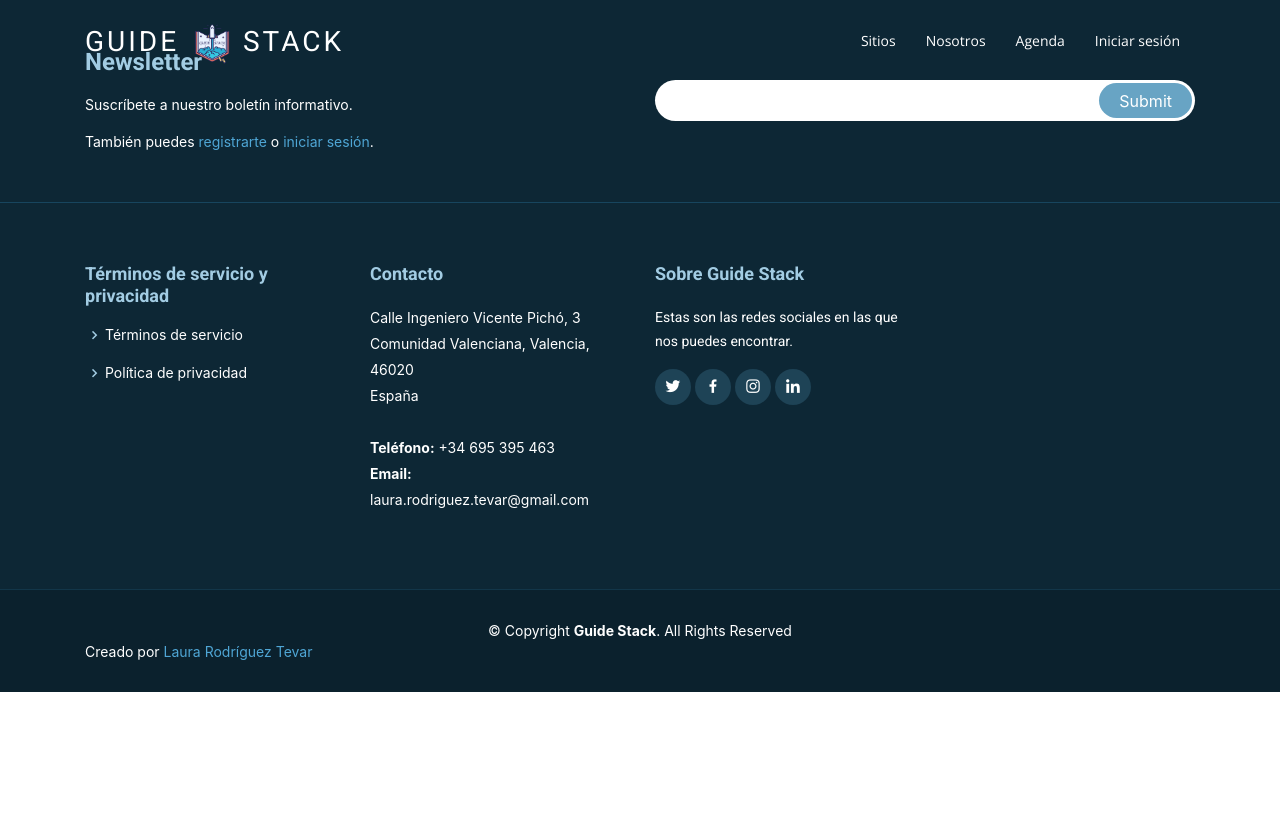
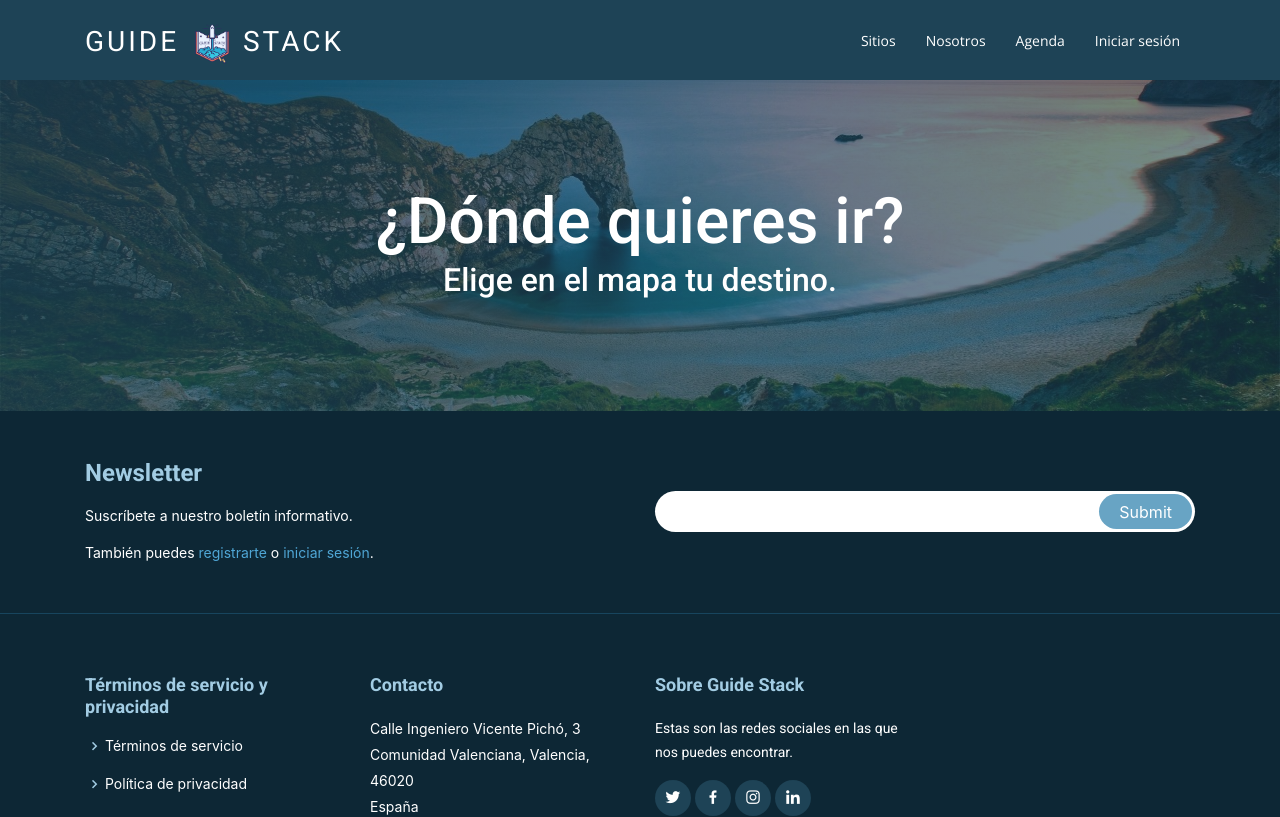
Before and after one commit to lrodrigueztevar/GuideStack, a React (Create React App) app in the folder guidestack/: page /sitios in a window 1280 px wide. Shown: the top 817 px of the page. Built offline with nearby package versions, Linux system fonts and the light colour scheme.

Commit message:
updated sitios page

```diff
--- a/guidestack/public/assets/css/style.css
+++ b/guidestack/public/assets/css/style.css
@@ -2362,3 +2362,30 @@ section {
 .objetivos {
   padding-bottom: 5%;
 }
+.sobre-nosotros {
+  padding-bottom: 3%;
+}
+.masthead {
+  position: relative;
+  overflow: hidden;
+  padding-top: calc(7rem + 72px);
+  padding-bottom: 7rem;
+  background: linear-gradient(to right, rgba(30, 67, 86, 0.8), rgba(30, 67, 86, 0.6)), url("../img/hero-bg.jpg") center top no-repeat;
+  background-repeat: no-repeat;
+  background-position: center center;
+  background-attachment: scroll;
+  background-size: cover;
+}
+
+.masthead .masthead-content {
+  z-index: 1;
+  position: relative;
+}
+
+.masthead .masthead-content .masthead-heading {
+  font-size: 4rem;
+}
+
+.masthead .masthead-content .masthead-subheading {
+  font-size: 2rem;
+}
--- a/guidestack/src/Components/Pages/nosotros.js
+++ b/guidestack/src/Components/Pages/nosotros.js
@@ -11,7 +11,7 @@ class Nosotros extends Component {
                 {/* ======= Why Us Section ======= */}
                 <section className="why-us section-bg" data-aos="fade-up" date-aos-delay={200}>
                     <div className="row justify-content-center">
-                            <h1 className="objetivos" >Sobre nosotros</h1>
+                            <h1 className="sobre-nosotros" >Sobre nosotros</h1>
                         </div>
                     <div className="container">
                         <div className="row justify-content-center">
--- a/guidestack/src/Components/Pages/sitios.js
+++ b/guidestack/src/Components/Pages/sitios.js
@@ -1,6 +1,6 @@
 import React, { Component } from 'react';
 
-import HeaderPages from '../Header/header';
+import HeaderPages from '../Header/headerpages';
 import Footer from '../Footer/footer';
 
 
@@ -9,6 +9,14 @@ class Sitios extends Component {
         return (
             <>
                 <HeaderPages />
+                <section class="masthead text-center text-white"  data-aos="fade-up" date-aos-delay={200}>
+                    <div class="masthead-content">
+                        <div class="container">
+                            <h1 class="masthead-heading mb-0">¿Dónde quieres ir?</h1>
+                            <h2 class="masthead-subheading mb-0">Elige en el mapa tu destino.</h2>
+                        </div>
+                    </div>
+                </section>
 
                 <Footer />
             </>
```
